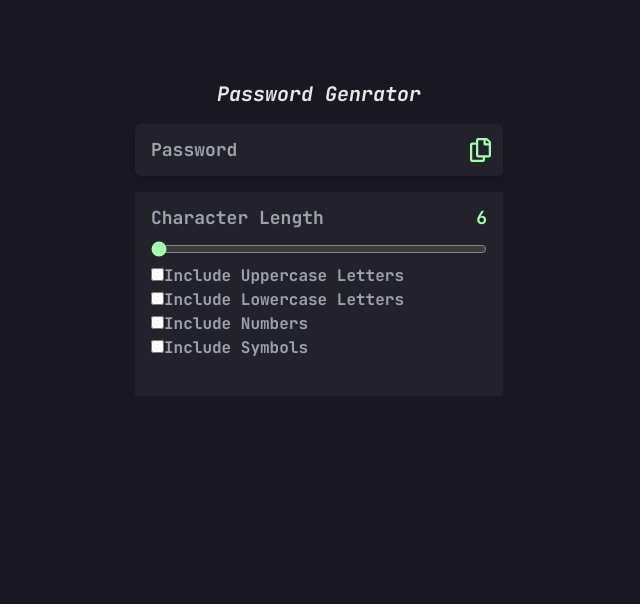
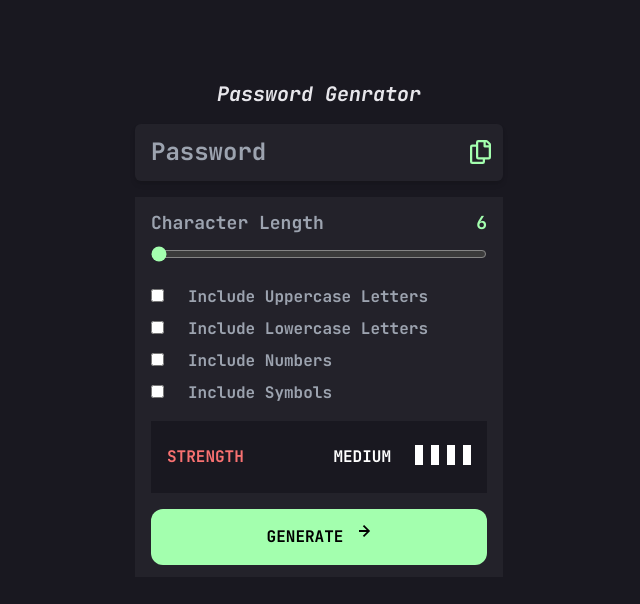
Before and after one commit to devHksingh/PasswordGenrator, a React (Vite) app: page / in a window 1280 px wide. Shown: the top 604 px of the page, without its empty margins (321-961 px from the left). Built offline with nearby package versions, Linux system fonts and the light colour scheme.

Commit message:
Build initail working structure

```diff
--- a/src/App.jsx
+++ b/src/App.jsx
@@ -69,16 +69,14 @@ function App() {
          readOnly
          value={password}
          ref={passwordRef}
-         className='w-full px-4 py-3 block rounded-l-md text-lg
+         className='w-full px-4 py-3 block rounded-l-md text-2xl
          font-jetbrainsmono font-[950] border-grayish-700 outline-none bg-grayish-700
-          focus:border-grayish-700
-           dark:text-gray-400'
-
+          focus:border-grayish-700 text-grayish-200 '
         />
         <button
          type='button'
          onClick={copyPasswordToClipboard}
-         className='inline-flex flex-shrink-0 justify-center items-center bg-grayish-700 h-[3.25rem] w-[2.875rem] rounded-r-md border border-transparent font-extrabold cursor-pointer'
+         className='inline-flex flex-shrink-0 justify-center items-center bg-grayish-700 h-[3.55rem] w-[2.875rem] rounded-r-md border border-transparent font-extrabold cursor-pointer'
         >
           <svg width="21" height="24" className='fill-[#A4FFAF] hover:fill-blue-500' xmlns="http://www.w3.org/2000/svg">
           <path d="M20.341 3.091 17.909.659A2.25 2.25 0 0 0 16.319 0H8.25A2.25 2.25 0 0 0 6 2.25V4.5H2.25A2.25 2.25 0 0 0 0 6.75v15A2.25 2.25 0 0 0 2.25 24h10.5A2.25 2.25 0 0 0 15 21.75V19.5h3.75A2.25 2.25 0 0 0 21 17.25V4.682a2.25 2.25 0 0 0-.659-1.591ZM12.469 21.75H2.53a.281.281 0 0 1-.281-.281V7.03a.281.281 0 0 1 .281-.281H6v10.5a2.25 2.25 0 0 0 2.25 2.25h4.5v1.969a.282.282 0 0 1-.281.281Zm6-4.5H8.53a.281.281 0 0 1-.281-.281V2.53a.281.281 0 0 1 .281-.281H13.5v4.125c0 .621.504 1.125 1.125 1.125h4.125v9.469a.282.282 0 0 1-.281.281Zm.281-12h-3v-3h.451c.075 0 .147.03.2.082L18.667 4.6a.283.283 0 0 1 .082.199v.451Z" />
@@ -115,7 +113,7 @@ function App() {
         </div>
 
         {/* checkbox */}
-        <div className='text-gray-400'>
+        <div className='text-gray-400 space-y-2 mt-4 accent-[#A4FFAF]'>
           <div>
             <input type="checkbox"
              defaultChecked={upperCharAllowed}
@@ -124,7 +122,7 @@ function App() {
               setUpperCharAllowed((prev)=>!prev)
              }}
              />
-             <label htmlFor="upperChar">Include Uppercase Letters</label>
+             <label htmlFor="upperChar" className='ml-6'>Include Uppercase Letters</label>
           </div>
           <div>
             <input type="checkbox"
@@ -134,7 +132,7 @@ function App() {
               setLowerCharAllowed((prev)=>!prev)
              }}
              />
-             <label htmlFor="lowerChar">Include Lowercase Letters</label>
+             <label htmlFor="lowerChar" className='ml-6'>Include Lowercase Letters</label>
           </div>
           <div>
             <input type="checkbox"
@@ -144,7 +142,7 @@ function App() {
               setNumberAllowed((prev)=>!prev)
              }}
              />
-             <label htmlFor="numberInput">Include Numbers</label>
+             <label htmlFor="numberInput" className='ml-6'>Include Numbers</label>
           </div>
           <div>
             <input type="checkbox"
@@ -154,13 +152,29 @@ function App() {
               setSymbolsAllowed((prev)=>!prev)
              }}
              />
-             <label htmlFor="symbolInput">Include Symbols</label>
+             <label htmlFor="symbolInput" className='ml-6'>Include Symbols</label>
           </div>
+        </div>
+        {/* password strength */}
+
+        <div className='bg-grayish-900  mt-4 w-full px-4 py-6  font-jetbrainsmono font-extrabold'>
+             <div className='flex justify-between'>
+              <h2 className='uppercase text-red-400'>Strength</h2>
+              <div className='flex'>
+                  <h1 className='uppercase text-white'>medium</h1>
+                  <div className='flex justify-end w-full ml-6'>
+                    <div className='h-5 w-2 bg-white mr-2'></div>
+                    <div className='h-5 w-2 bg-white mr-2'></div>
+                    <div className='h-5 w-2 bg-white mr-2'></div>
+                    <div className='h-5 w-2 bg-white '></div>
+                  </div>
+              </div>
+             </div>
         </div>
 
         {/* CTA btn */}
-        <button>
-
+        <button className='uppercase bg-green-apple flex justify-center w-full mt-4 px-4 py-4 rounded-xl hover:bg-blue-400 hover:text-white hover:fill-white '>
+              Generate <svg width="12" height="12" className='ml-4' xmlns="http://www.w3.org/2000/svg"><path  d="m5.106 12 6-6-6-6-1.265 1.265 3.841 3.84H.001v1.79h7.681l-3.841 3.84z"/></svg>
         </button>
 
       </div>
```
